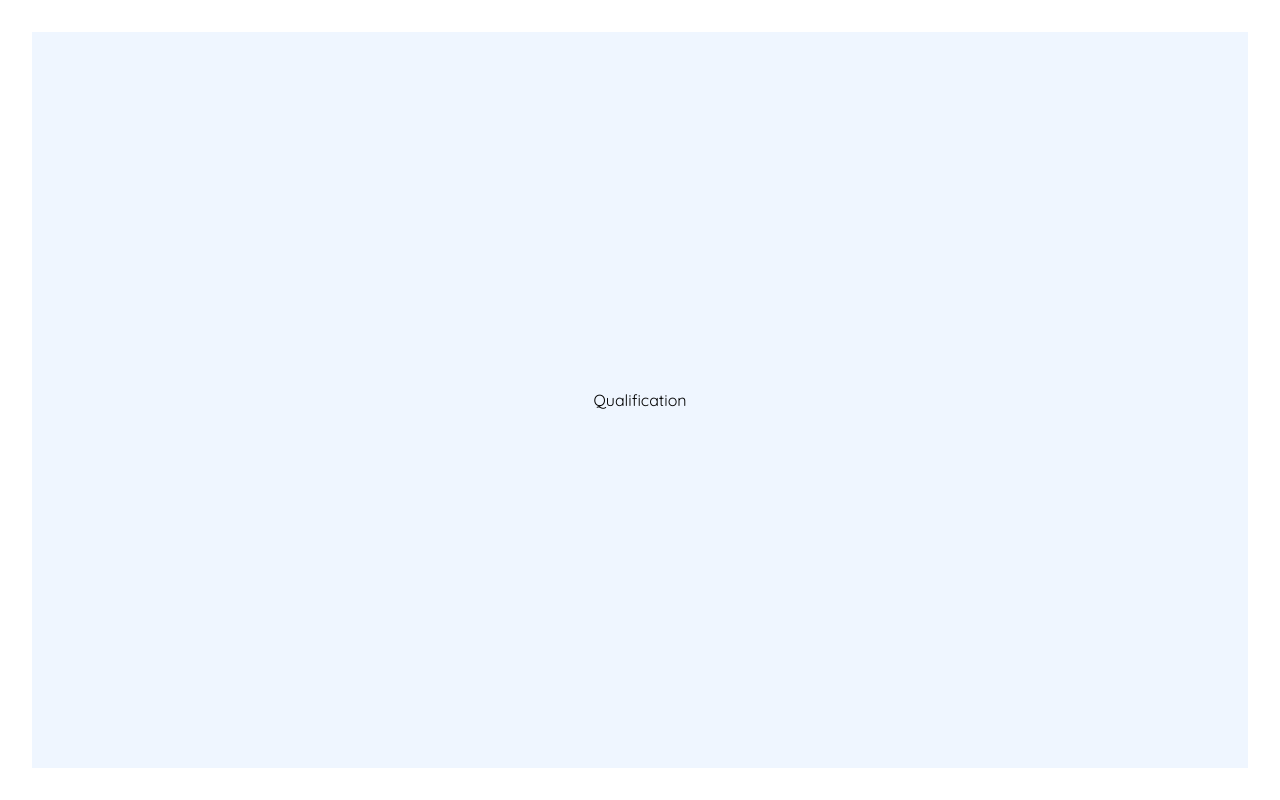
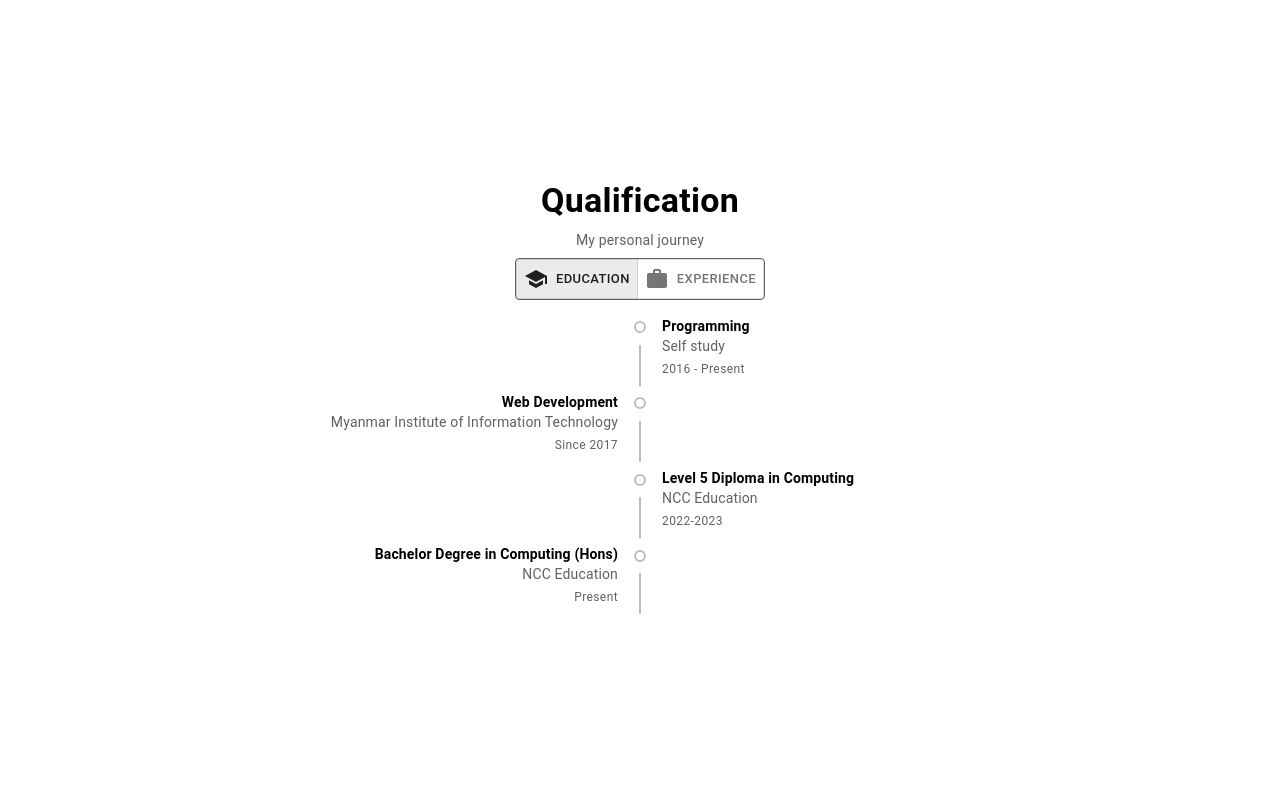
Before and after one commit to thantheinthwin/thantheinthwin.github.io, a Next.js app: page /components/Qualification in a window 1280 px wide. Built offline with nearby package versions, Linux system fonts and the light colour scheme.

Commit message:
Qualification page partially done

```diff
--- a/package.json
+++ b/package.json
@@ -13,7 +13,8 @@
     "@emotion/react": "^11.10.6",
     "@emotion/styled": "^11.10.6",
     "@mui/icons-material": "^5.11.16",
-    "@mui/material": "^5.12.1",
+    "@mui/lab": "^5.0.0-alpha.129",
+    "@mui/material": "^5.12.3",
     "autoprefixer": "10.4.14",
     "eslint": "8.39.0",
     "eslint-config-next": "13.3.1",
--- a/src/pages/components/About.jsx
+++ b/src/pages/components/About.jsx
@@ -1,5 +1,5 @@
-import React, { forwardRef } from 'react'
-import { motion } from 'framer-motion';
+import React, { forwardRef, useRef } from 'react'
+import { motion, useInView } from 'framer-motion';
 import Image from 'next/image';
 import { ProfilePic } from '../../../public/assets/images';
 import { Button, Icon, Typography } from '@mui/material';
@@ -9,6 +9,56 @@ import { CgWorkAlt } from 'react-icons/cg'
 import { FiDownload } from 'react-icons/fi';
 
 const About = forwardRef((state, ref) => {
+  const myRef = useRef();
+  const isInView = useInView(myRef, {once:true});
+
+  const container = {
+    show: {
+      transition: {
+        staggerChildren: 0.35,
+      }
+    }
+  }
+
+  const title = {
+    hidden: {opacity: 0, y: 200 },
+    show: {
+      opacity: 1,
+      y: 0,
+      transition: {
+        ease: "easeInOut",
+        duration: 1.6,
+      },
+    },
+    exit: {
+      opacity: 0,
+      y: -200,
+      transition: {
+        ease: "easeInOut",
+        duration: 0.8,
+      },
+    },
+  };
+
+  const item = {
+    hidden: {opacity: 0},
+    show: {
+      opacity: 1,
+      transition: {
+        ease: "easeInOut",
+        duration: 1.6,
+        delay: 1.5
+      },
+    },
+    exit: {
+      opacity: 0,
+      transition: {
+        ease: "easeInOut",
+        duration: 0.8,
+      },
+    },
+  };
+
   const introduction = [
     {
       badge: <HiOutlineCheckBadge/>,
@@ -31,35 +81,88 @@ const About = forwardRef((state, ref) => {
         ref={ref}
         className="grid justify-center grid-cols-1 col-span-10 col-start-2 gap-4 lg:col-span-8 lg:col-start-3 dark:text-white md:grid-cols-6"
       >
-        <div className='self-end w-2/3 col-span-1 justify-self-center md:self-center md:col-span-2 md:w-full shadow-solidshadow dark:shadow-neutral-500'>
-          <Image src={ProfilePic} alt='ProfilePic' className='object-cover filter grayscale'/>
+        <div
+          ref={myRef}
+          className="self-end w-2/3 col-span-1 justify-self-center md:self-center md:col-span-2 md:w-full"
+        >
+          {isInView && (
+            <motion.div
+              initial={{ opacity: 0, x: -200 }}
+              animate={{ opacity: 1, x: 0 }}
+              transition={{ duration: 2, delay: 0.5 }}
+              className="shadow-solidshadow dark:shadow-neutral-500"
+            >
+              <Image
+                src={ProfilePic}
+                alt="ProfilePic"
+                className="object-cover filter grayscale"
+              />
+            </motion.div>
+          )}
         </div>
-        <div className='flex flex-col col-span-1 p-6 text-center md:justify-center md:text-left md:col-span-4'>
-          <Typography variant='h4' sx={{fontWeight: 'bold'}}>About Me</Typography>
-          <Typography variant='h6' sx={{color: 'grey.700'}} className='mb-2'>My Introduction</Typography>
-          <Typography align='justify' variant='body2' paragraph={true} sx={{fontWeight: 'light'}}>
-            I love to create web applications basically through MERN technology and I have also built some using PHP.
-            I have over 3 years of experience in web development. And I am currently a student persuing a Bachelor Degree in Computing with honours through NCC educaton.
+        {isInView && (
+          <motion.div
+            variants={container}
+            initial="hidden"
+            animate="show"
+            exit="exit"
+            className="flex flex-col col-span-1 p-6 text-center md:justify-center md:text-left md:col-span-4"
+          >
+            <motion.div variants={title}>
+              <Typography variant="h4" sx={{ fontWeight: "bold" }}>
+                About Me
               </Typography>
-          <div className='grid grid-cols-2 gap-3'>
+            </motion.div>
+            <motion.div variants={title}>
+              <Typography
+                variant="h6"
+                sx={{ color: "grey.700" }}
+                className="mb-2"
+              >
+                My Introduction
+              </Typography>
+            </motion.div>
+            <motion.div variants={item}>
+              <Typography
+                align="justify"
+                variant="body2"
+                paragraph={true}
+                sx={{ fontWeight: "light" }}
+              >
+                I love to create web applications basically through MERN
+                technology and I have also built some using PHP. I have over 3
+                years of experience in web development. And I am currently a
+                student persuing a Bachelor Degree in Computing with honours
+                through NCC educaton.
+              </Typography>
+            </motion.div>
+            <motion.div variants={item} className="grid grid-cols-2 gap-3">
               {introduction.map((item, i) => {
-              return(
-                <div key={i} className='flex flex-col items-center col-span-1 p-2 text-center border border-black rounded-md dark:border-white'>
-                  <Icon fontSize='medium'>{item.badge}</Icon>
-                  <Typography variant='subtitle2'>{item.title}</Typography>
-                  <Typography variant='body2' sx={{color: 'grey.700'}}>{item.info}</Typography>
+                return (
+                  <div
+                    key={i}
+                    className="flex flex-col items-center col-span-1 p-2 text-center border border-black rounded-md dark:border-white"
+                  >
+                    <Icon fontSize="medium">{item.badge}</Icon>
+                    <Typography variant="subtitle2">{item.title}</Typography>
+                    <Typography variant="body2" sx={{ color: "grey.700" }}>
+                      {item.info}
+                    </Typography>
                   </div>
-              )
+                );
               })}
-          </div>
+            </motion.div>
+            <motion.div variants={item}>
               <Button
                 className="gap-2 mt-4 bg-black rounded-md shadow-none md:mt-6 hover:bg-black hover:shadow-none dark:bg-white w-max"
                 variant="contained"
               >
                 Download CV
-            <FiDownload/>
+                <FiDownload />
               </Button>
-        </div>
+            </motion.div>
+          </motion.div>
+        )}
       </div>
       {/* {console.log("About : ", state)} */}
     </motion.section>
--- a/src/pages/components/Contact.jsx
+++ b/src/pages/components/Contact.jsx
@@ -46,7 +46,7 @@ const Contact = forwardRef((state, ref) => {
   };
 
   // Snack bar
-  const [open, setOpen] = React.useState(false);
+  const [open, setOpen] = useState(false);
 
   const handleClose = (event, reason) => {
     if (reason === 'clickaway') {
--- a/src/pages/components/Home.jsx
+++ b/src/pages/components/Home.jsx
@@ -76,6 +76,7 @@ const Home = forwardRef((state, ref) => {
           <Button
             className="gap-2 mt-4 bg-black rounded-md shadow-none md:mt-10 hover:bg-black hover:shadow-none dark:bg-white w-max"
             variant="contained"
+            onClick={() => window.location = '#contact'}
           >
             Talk to me
             <BsSend />
--- a/src/pages/components/Qualification.jsx
+++ b/src/pages/components/Qualification.jsx
@@ -1,13 +1,151 @@
-import React, { forwardRef } from 'react'
-import { motion } from 'framer-motion';
+import React, { forwardRef, useRef, useState } from 'react'
+import { motion, useInView } from 'framer-motion';
+import { ToggleButton, ToggleButtonGroup, Typography } from '@mui/material';
+import { Timeline, TimelineItem, TimelineSeparator, TimelineConnector, TimelineContent, TimelineDot} from '@mui/lab'
+
+import SchoolIcon from '@mui/icons-material/School';
+import WorkIcon from '@mui/icons-material/Work';
 
 const Qualification = forwardRef((state, ref) => {
+  const myRef = useRef();
+  const isInView = useInView(myRef, {once: true});
+
+  const [info, setInfo] = useState('education');
+
+  const handleInfo = (event, newInfo) => {
+    setInfo(newInfo);
+  }
+
+  const container = {
+    show: {
+      transition: {
+        staggerChildren: 0.35,
+      }
+    }
+  }
+
+  const title = {
+    hidden: {opacity: 0, y: 200 },
+    show: {
+      opacity: 1,
+      y: 0,
+      transition: {
+        ease: "easeInOut",
+        duration: 1.6,
+      },
+    },
+    exit: {
+      opacity: 0,
+      y: -200,
+      transition: {
+        ease: "easeInOut",
+        duration: 0.8,
+      },
+    },
+  };
+
+  const content = {
+    hidden: {opacity: 0},
+    show: {
+      opacity: 1,
+      transition: {
+        ease: "easeInOut",
+        duration: 1.6,
+        delay: 1.5
+      },
+    },
+    exit: {
+      opacity: 0,
+      transition: {
+        ease: "easeInOut",
+        duration: 0.8,
+      },
+    },
+  };
+
   return (
     <motion.section
       id="qualification"
-      className="relative p-8 snap-start"
+      className="relative flex justify-center p-8 snap-start dark:bg-neutral-700"
     >
-      <div ref={ref} className='flex items-center justify-center w-full h-full bg-blue-50'>Qualification</div>
+      <div
+        ref={ref}
+        className="flex flex-col items-center justify-center w-full h-full gap-4 dark:text-white"
+      >
+        <div ref={myRef} className='w-full'>
+          { isInView &&
+            <motion.div variants={container} initial='hidden' animate='show' exit='exit' className='grid items-center justify-center w-full grid-cols-1 gap-2 text-center'>
+              <motion.div variants={title}><Typography variant='h4' sx={{fontWeight: 'bold'}}>Qualification</Typography></motion.div>
+              <motion.div variants={title}><Typography variant='body2' sx={{color: 'grey.700'}}>My personal journey</Typography></motion.div>
+              <motion.div variants={content} className='grid justify-center w-full grid-cols-1 gap-1'>
+                <div className='col-span-full'>
+                  <ToggleButtonGroup
+                    aria-label='qualification formatting'
+                    size='small'
+                    value={info}
+                    exclusive
+                    onChange={handleInfo}
+                    sx={{color: 'grey.700', border: 1}}
+                  >
+                    <ToggleButton value='education' className='flex gap-2'><SchoolIcon/>Education</ToggleButton>
+                    <ToggleButton value='experience' className='flex gap-2'><WorkIcon/>Experience</ToggleButton>
+                  </ToggleButtonGroup>
+                </div>
+                {info == 'education'
+                  ? <div>
+                      <Timeline position="alternate">
+                        <TimelineItem>
+                          <TimelineSeparator>
+                            <TimelineDot variant="outlined" />
+                            <TimelineConnector />
+                          </TimelineSeparator>
+                          <TimelineContent>
+                            <Typography variant='body2' sx={{fontWeight: 'bold'}}>Programming</Typography>
+                            <Typography variant='body2' sx={{color: 'grey.700'}}>Self study</Typography>
+                            <Typography variant='caption' sx={{color: 'grey.700'}}>2016 - Present</Typography>
+                          </TimelineContent>
+                        </TimelineItem>
+                        <TimelineItem>
+                          <TimelineSeparator>
+                            <TimelineDot variant="outlined" />
+                            <TimelineConnector />
+                          </TimelineSeparator>
+                          <TimelineContent>
+                            <Typography variant='body2' sx={{fontWeight: 'bold'}}>Web Development</Typography>
+                            <Typography variant='body2' sx={{color: 'grey.700'}}>Myanmar Institute of Information Technology</Typography>
+                            <Typography variant='caption' sx={{color: 'grey.700'}}>Since 2017</Typography>
+                          </TimelineContent>
+                        </TimelineItem>
+                        <TimelineItem>
+                          <TimelineSeparator>
+                            <TimelineDot variant="outlined" />
+                            <TimelineConnector />
+                          </TimelineSeparator>
+                          <TimelineContent>
+                            <Typography variant='body2' sx={{fontWeight: 'bold'}}>Level 5 Diploma in Computing</Typography>
+                            <Typography variant='body2' sx={{color: 'grey.700'}}>NCC Education</Typography>
+                            <Typography variant='caption' sx={{color: 'grey.700'}}>2022-2023</Typography>
+                          </TimelineContent>
+                        </TimelineItem>
+                        <TimelineItem>
+                          <TimelineSeparator>
+                            <TimelineDot variant="outlined" />
+                            <TimelineConnector />
+                          </TimelineSeparator>
+                          <TimelineContent>
+                            <Typography variant='body2' sx={{fontWeight: 'bold'}}>Bachelor Degree in Computing (Hons)</Typography>
+                            <Typography variant='body2' sx={{color: 'grey.700'}}>NCC Education</Typography>
+                            <Typography variant='caption' sx={{color: 'grey.700'}}>Present</Typography>
+                          </TimelineContent>
+                        </TimelineItem>
+                      </Timeline>
+                    </div>
+                  : <div>experience</div> }
+              </motion.div>
+            </motion.div>
+          }
+        </div>
+      </div>
     </motion.section>
   );
 })
--- a/src/pages/index.js
+++ b/src/pages/index.js
@@ -3,6 +3,7 @@ import { ThemeProvider } from '@mui/material/styles';
 import { createTheme, colors } from '@mui/material'
 
 import { Main } from './components';
+import { color } from 'framer-motion';
 
 export const ColorModeContext = React.createContext();
 
```
Also changed, not shown: 1 other file (tests, documents, lock files or other folders). Lines whose indentation alone changed are shown as unchanged.
